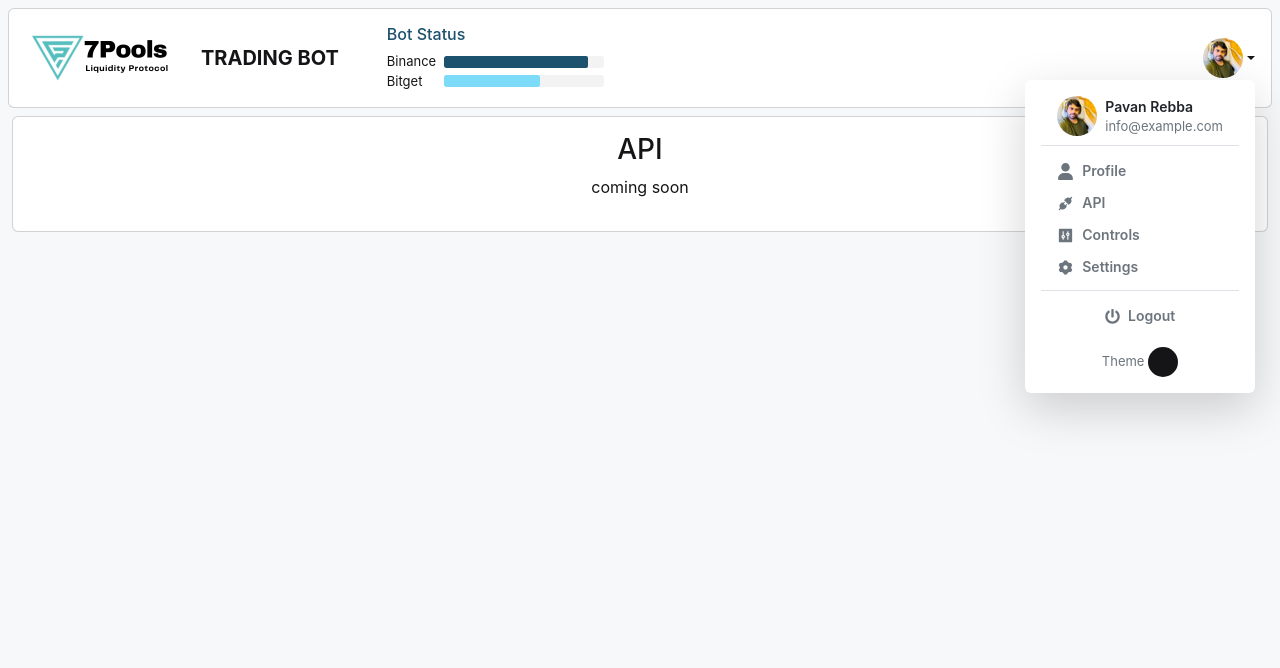
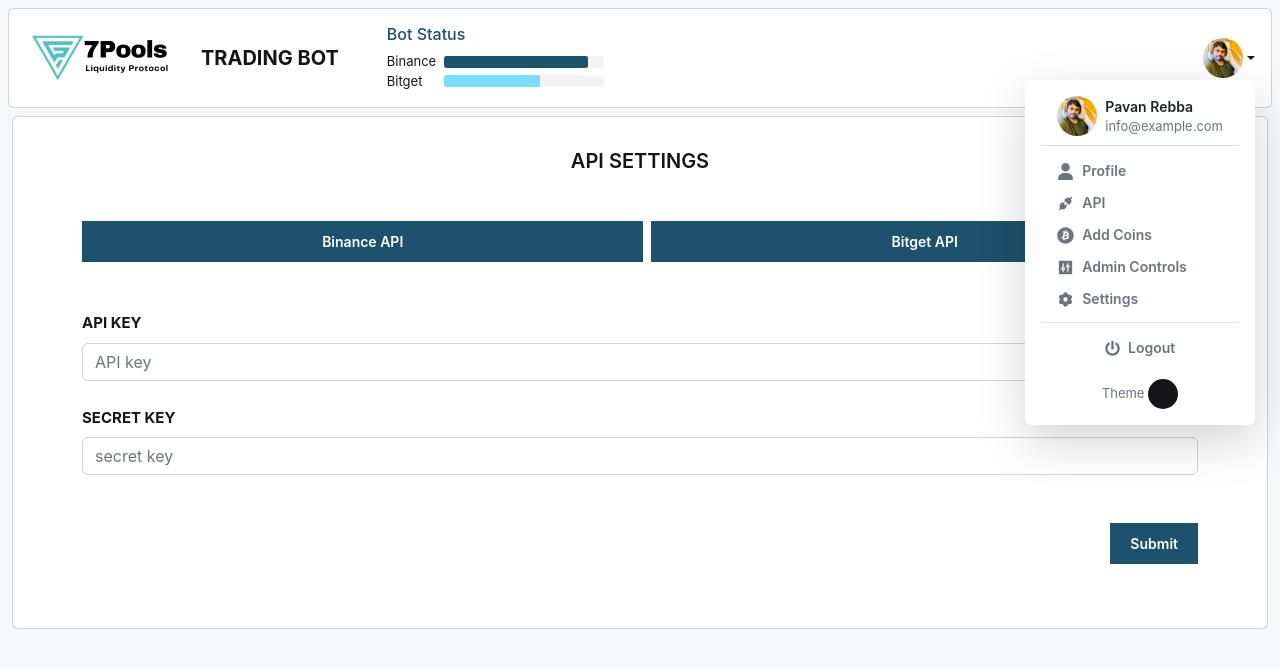
Before and after one commit to StanyMadanu/trading-bot, a React (Create React App) app: page /api in a window 1280 px wide. Both pictures are taken after a click on the element 1222 px from the left and 58 px from the top of the page. Shown: the top 668 px of the page. Built offline with nearby package versions, Linux system fonts and the light colour scheme; no server answers.

Commit message:
api&addCoins

```diff
--- a/src/App.js
+++ b/src/App.js
@@ -12,6 +12,7 @@
 import Profile from "./components/Profile";
 import Settings from "./components/Settings";
 import AllDataTable from "./common/AllDataTable";
+import AddCoins from "./components/AddCoins";
 
 function App() {
   const router = createBrowserRouter([
@@ -44,6 +45,10 @@
           element: <Controls />,
         },
         {
+          path: "/addcoins",
+          element: <AddCoins />,
+        },
+        {
           path: "/settings",
           element: <Settings />,
         },
--- /dev/null
+++ b/src/components/AddCoins.jsx
@@ -0,0 +1,16 @@
+import React from "react";
+
+const AddCoins = () => {
+  return (
+    <div className="card">
+      <div className="card-body">
+        <div className="container">
+          <h3 className="text-center">Add Coins</h3>
+          <p className="text-center">coming soon</p>
+        </div>
+      </div>
+    </div>
+  );
+};
+
+export default AddCoins;
--- a/src/components/Api.jsx
+++ b/src/components/Api.jsx
@@ -5,8 +5,46 @@
     <div className="card">
       <div className="card-body">
         <div className="container">
-          <h3 className="text-center">API</h3>
-          <p className="text-center">coming soon</p>
+          <h5 className="text-center text-uppercase fw-semibold mb-5 mt-3">
+            api settings
+          </h5>
+          <div className="d-flex gap-2 flex-wrap">
+            <button className="flex-fill text-capitalize">binance API</button>
+            <button className="flex-fill text-capitalize">bitget API</button>
+          </div>
+          <form className="my-5">
+            <div className="mb-4">
+              <label
+                htmlFor="apikey"
+                className="form-label text-uppercase fs-15 fw-bold"
+              >
+                api key
+              </label>
+              <input
+                type="email"
+                className="form-control"
+                id="apikey"
+                placeholder="API key"
+              />
+            </div>
+            <div className="mb-5">
+              <label
+                htmlFor="secretkey"
+                className="form-label text-uppercase fs-15 fw-bold"
+              >
+                secret key
+              </label>
+              <input
+                type="password"
+                className="form-control"
+                id="secretkey"
+                placeholder="secret key"
+              />
+            </div>
+            <div className="text-end">
+              <button className="text-capitalize">submit</button>
+            </div>
+          </form>
         </div>
       </div>
     </div>
--- a/src/components/Header.jsx
+++ b/src/components/Header.jsx
@@ -9,6 +9,7 @@
 import { FaPowerOff } from "react-icons/fa";
 import { AiFillControl, AiFillApi } from "react-icons/ai";
 import { FaUser } from "react-icons/fa6";
+import { FaBitcoin } from "react-icons/fa";
 
 const Header = () => {
   const [keysLoading, setKeysLoading] = useState(false);
@@ -137,7 +138,7 @@
                     <span className="fs-14 fw-semibold">Profile</span>
                   </Link>
                 </li>
-                <li className="">
+                <li>
                   <Link to="/api" className="dropdown-item text-secondary">
                     <span className="me-2">
                       <AiFillApi size={17} />
@@ -146,11 +147,19 @@
                   </Link>
                 </li>
                 <li>
+                  <Link to="/addcoins" className="dropdown-item text-secondary">
+                    <span className="me-2">
+                      <FaBitcoin size={17} />
+                    </span>
+                    <span className="fs-14 fw-semibold">Add Coins</span>
+                  </Link>
+                </li>
+                <li>
                   <Link to="/controls" className="dropdown-item text-secondary">
                     <span className="me-2">
                       <AiFillControl size={17} />
                     </span>
-                    <span className="fs-14 fw-semibold">Controls</span>
+                    <span className="fs-14 fw-semibold">Admin Controls</span>
                   </Link>
                 </li>
                 <li className="pb-2">
--- a/src/components/NotFound.jsx
+++ b/src/components/NotFound.jsx
@@ -1,7 +1,19 @@
 import React from "react";
+import { Link } from "react-router-dom";
 
 const NotFound = () => {
-  return <h1>Not Found page</h1>;
+  return (
+    <div className="card">
+      <div className="card-body text-center">
+        <h3 className="">404 Page Not Found...</h3>
+
+        <span>Take me to </span>
+        <Link className="" to="/">
+          Dashboard
+        </Link>
+      </div>
+    </div>
+  );
 };
 
 export default NotFound;
```
